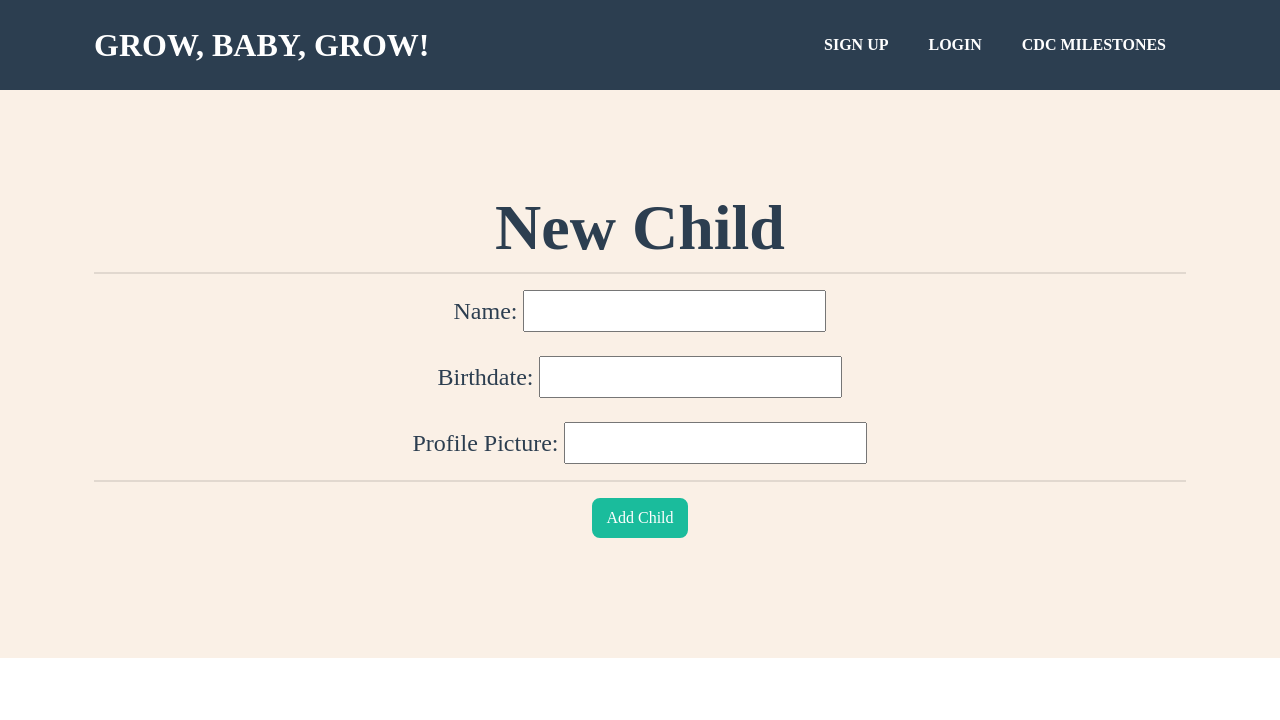
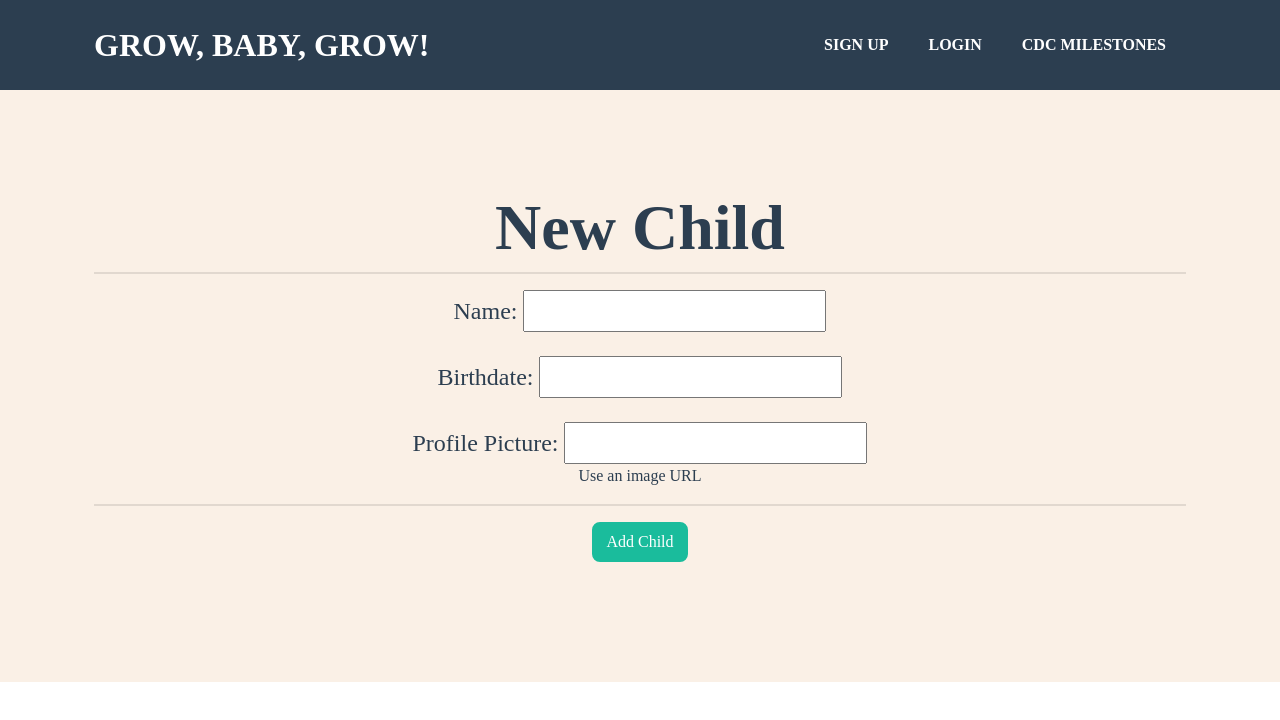
Before and after one commit to sdelorme/capstone_frontend, a Vue app: page /children/new in a window 1280 px wide. Shown: the top 720 px of the page. Built offline with nearby package versions, Linux system fonts and the light colour scheme; a web font is replaced by a local one.

Commit message:
minor refactors

```diff
--- a/src/views/ChildrenNew.vue
+++ b/src/views/ChildrenNew.vue
@@ -21,6 +21,7 @@
           Profile Picture:
           <input v-model="newChildImage" />
         </p>
+        <p>Use an image URL</p>
         <hr />
         <p><input class="btn btn-primary" type="submit" value="Add Child" /></p>
       </form>
--- a/src/views/ChildrenShow.vue
+++ b/src/views/ChildrenShow.vue
@@ -29,7 +29,7 @@
         <div class="divider-custom-line"></div>
       </div>
       <router-link class="masthead-subheading font-weight-light text-primary mb-0" to="/children">
-        Back to all chldren
+        Back to all children
       </router-link>
       <p class="masthead-subheading font-weight-light mb-0"></p>
     </div>
--- a/src/views/MilestonesShow.vue
+++ b/src/views/MilestonesShow.vue
@@ -18,7 +18,6 @@
         </i>
       </p>
       <hr />
-      <img class="masthead-heading mb-2" src="INSERT CODE HERE TO PULL FROM MILESTONES.MEDIA" alt="..." />
     </div>
     <router-link to="/milestones">Back to all milestones</router-link>
   </div>
```
